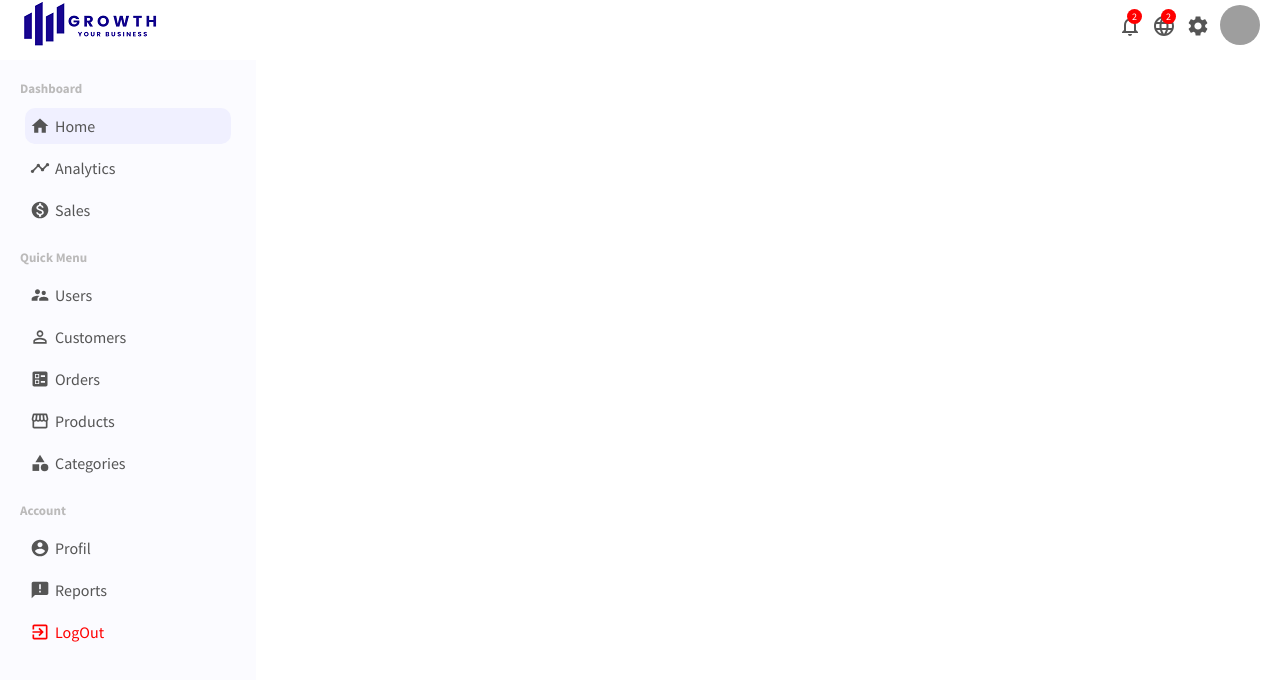
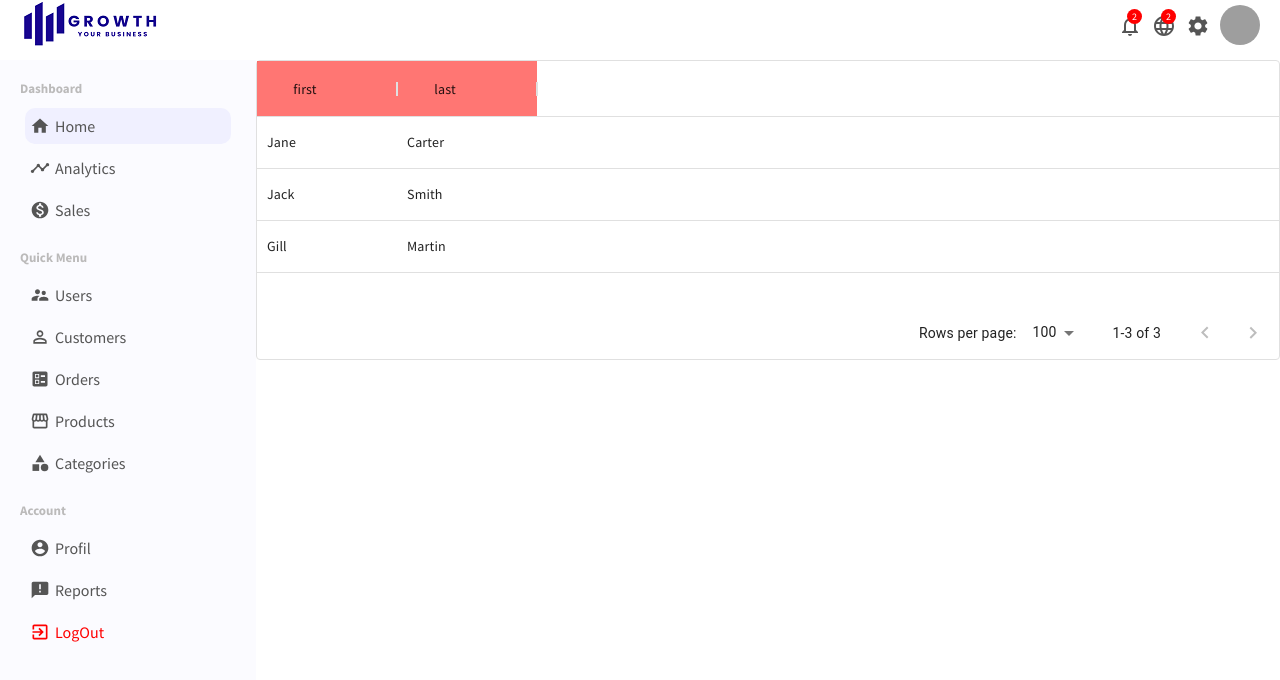
Before and after one commit to saadchaay/Application_CRM_system, a React (Create React App) app in the folder app/client/: page /orders in a window 1280 px wide. Shown: the top 680 px of the page. Built offline with nearby package versions, Linux system fonts and the light colour scheme; grey boxes are pictures that could not be loaded.

Commit message:
update status cellil

```diff
--- a/app/client/src/App.js
+++ b/app/client/src/App.js
@@ -4,6 +4,7 @@ import "./App.css";
 import Home from "./pages/home/Home";
 import { BrowserRouter as Router, Routes, Route } from "react-router-dom";
 import Users from "./pages/users/Users";
+import Orders from "./pages/orders/Orders";
 
 function App() {
   return (
@@ -16,6 +17,7 @@ function App() {
             <Routes>
               <Route path="/" element={<Home />} />
               <Route path="/users" element={<Users />} />
+              <Route path="/orders" element={<Orders />} />
             </Routes>
           </div>
         </div>
--- /dev/null
+++ b/app/client/src/pages/orders/Orders.jsx
@@ -0,0 +1,54 @@
+import * as React from 'react';
+import { DataGrid } from '@material-ui/data-grid';
+import { makeStyles } from '@material-ui/styles';
+
+const columns = [
+  {
+    field: 'first',
+    headerClassName: 'super-app-theme--header',
+    headerAlign: 'center',
+    width: 140,
+  },
+  {
+    field: 'last',
+    headerClassName: 'super-app-theme--header',
+    headerAlign: 'center',
+    width: 140,
+  },
+];
+
+const rows = [
+  {
+    id: 1,
+    first: 'Jane',
+    last: 'Carter',
+  },
+  {
+    id: 2,
+    first: 'Jack',
+    last: 'Smith',
+  },
+  {
+    id: 3,
+    first: 'Gill',
+    last: 'Martin',
+  },
+];
+
+const useStyles = makeStyles({
+    root: {
+      '& .super-app-theme--header': {
+        backgroundColor: 'rgba(255, 7, 0, 0.55)',
+      },
+    },
+  });
+
+export default function StylingHeaderGrid() {
+  const classes = useStyles();
+
+  return (
+    <div style={{ height: 300, width: '100%' }} className={classes.root}>
+      <DataGrid rows={rows} columns={columns} />
+    </div>
+  );
+}
--- a/app/client/src/pages/users/Users.jsx
+++ b/app/client/src/pages/users/Users.jsx
@@ -1,16 +1,27 @@
-import React, {useState, useEffect} from "react";
+import React, { useState } from "react";
+import Box from "@material-ui/core/Box";
 import { DataGrid } from "@material-ui/data-grid";
 import { PersonAdd, DeleteOutline } from "@material-ui/icons";
 import "./users.css";
 import { rows } from "../../userData";
 import { Link } from "react-router-dom";
+import clsx from "clsx";
+import { makeStyles } from "@material-ui/styles";
 
-
+const useStyles = makeStyles({
+    root: {
+      "& .super-app.disabled": {
+        color: "red",
+      },
+      "& .super-app.active": {
+        color: "green",
+      },
+    },
+  });
 
 
 export default function DataTable() {
-    const [data, setData] = useState(rows);
-
+  const classes = useStyles();
   const handleDelete = (id) => {
     setData(data.filter((item) => item.id !== id));
   };
@@ -39,7 +50,18 @@ export default function DataTable() {
     {
       field: "status",
       headerName: "Status",
+      headerClassName: "super-app-theme--header",
       width: 160,
+      cellClassName: (params) => {
+        if (params.value == null) {
+          return "";
+        }
+
+        return clsx("super-app", {
+          disabled: params.value === "Disabled",
+          active: params.value === "Active",
+        });
+      },
     },
     {
       field: "action",
@@ -61,6 +83,10 @@ export default function DataTable() {
     },
   ];
 
+
+
+  const [data, setData] = useState(rows);
+
   return (
     <div className="con">
       <div className="title-btn">
@@ -70,13 +96,14 @@ export default function DataTable() {
           <button className="btn-primary">Add User</button>
         </div>
       </div>
-      <div style={{ height: 600, width: "95%" }}>
+      <div style={{ height: 600, width: "95%" }} className={classes.root}>
         <DataGrid
           checkboxSelection
           rows={data}
           columns={columns}
           pageSize={9}
           rowsPerPageOptions={[1]}
+          height={600}
         />
       </div>
     </div>
--- a/app/client/src/pages/users/users.css
+++ b/app/client/src/pages/users/users.css
@@ -35,7 +35,7 @@
   background-color: #f1f1f1;
 }
 
-.userListEdit{
+.userListEdit {
   border: none;
   border-radius: 10px;
   padding: 5px 10px;
@@ -45,7 +45,16 @@
   margin-right: 20px;
 }
 
-.userListDelete{
+.userListDelete {
   color: red;
   cursor: pointer;
 }
+
+.status.Approved {
+  background-color: #e5faf2;
+  color: #3bb077;
+}
+.status.Declined {
+  background-color: #fff0f1;
+  color: #d95087;
+}
--- a/app/client/src/userData.js
+++ b/app/client/src/userData.js
@@ -55,66 +55,77 @@ export const rows = [
     fullName: "Snow Jon",
     email: "chaaysaad@gmail.com",
     createdAt: "2020-01-01",
+    status: "Active"
   },
   {
     id: 2,
     fullName: "Lannister Cersei",
     email: "chaaysaad@gmail.com",
     createdAt: "2020-01-01",
+    status: "Active"
   },
   {
     id: 3,
     fullName: "Lannister Jaime",
     email: "chaaysaad@gmail.com",
     createdAt: "2020-01-01",
+    status: "Disabled"
   },
   {
     id: 4,
     fullName: "Stark Arya",
     email: "chaaysaad@gmail.com",
     createdAt: "2020-01-01",
+    status: "Active"
   },
   {
     id: 5,
     fullName: "Targaryen Daenerys",
     email: "chaaysaad@gmail.com",
     createdAt: "2020-01-01",
+    status: "Active"
   },
   {
     id: 6,
     fullName: "Melisandre ull",
     email: "chaaysaad@gmail.com",
     createdAt: "2020-01-01",
+    status: "Disabled"
   },
   {
     id: 7,
     fullName: "Clifford Ferrara",
     email: "chaaysaad@gmail.com",
     createdAt: "2020-01-01",
+    status: "Active"
   },
   {
     id: 8,
     fullName: "Frances Rossini",
     email: "chaaysaad@gmail.com",
     createdAt: "2020-01-01",
+    status: "Active"
   },
   {
     id: 9,
     fullName: "Roxie Harvey",
     email: "chaaysaad@gmail.com",
     createdAt: "2020-01-01",
+    status: "Disabled"
   },
   {
     id: 10,
     fullName: "Roxie Harvey",
     email: "chaaysaad@gmail.com",
     createdAt: "2020-01-01",
+    status: "Disabled"
   },
   {
     id: 11,
     fullName: "Roxie Harvey",
     email: "chaaysaad@gmail.com",
     createdAt: "2020-01-01",
+    status: "Active"
   },
   {
     id: 12,
```
Lines whose indentation alone changed are shown as unchanged.
